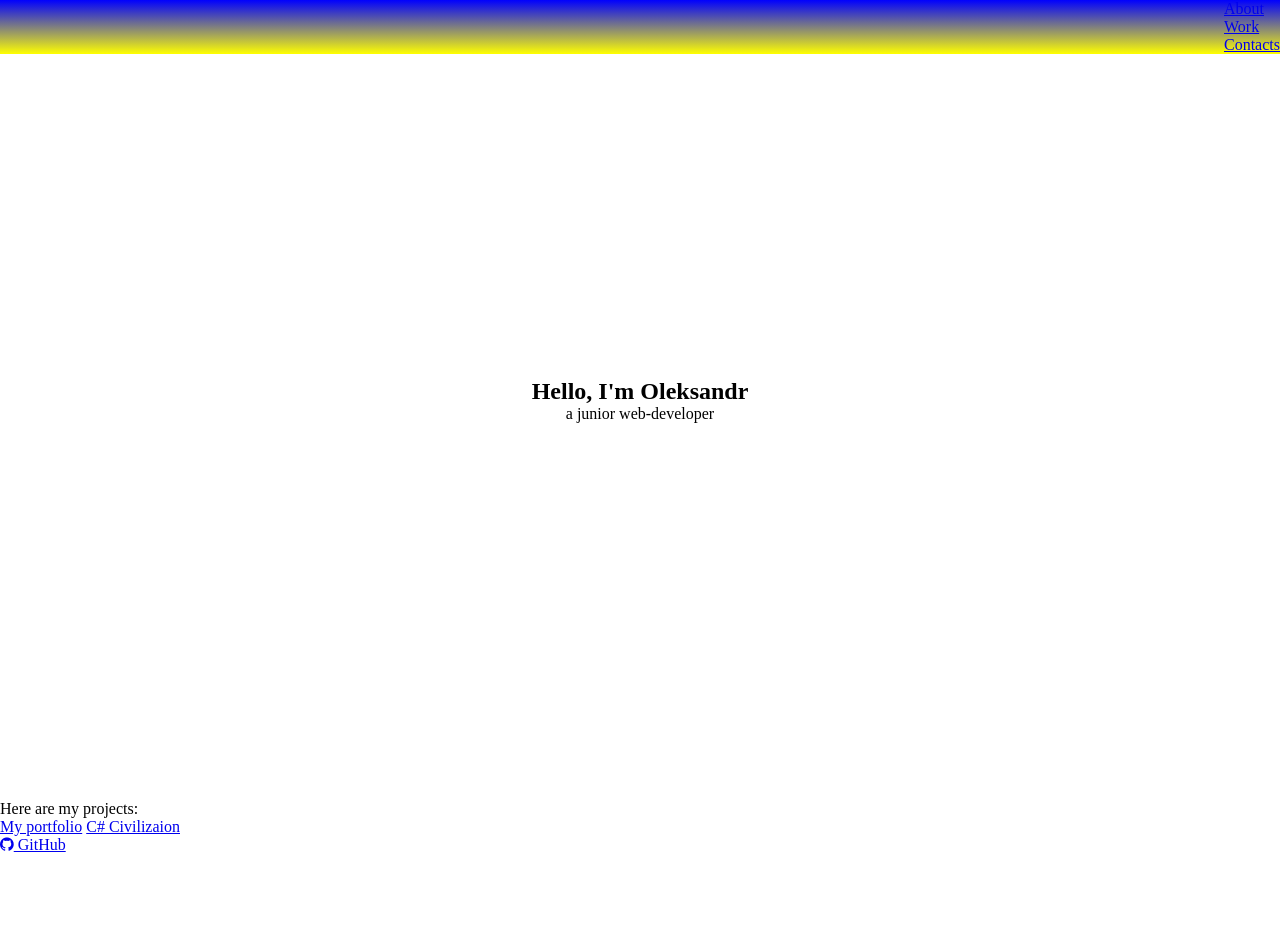
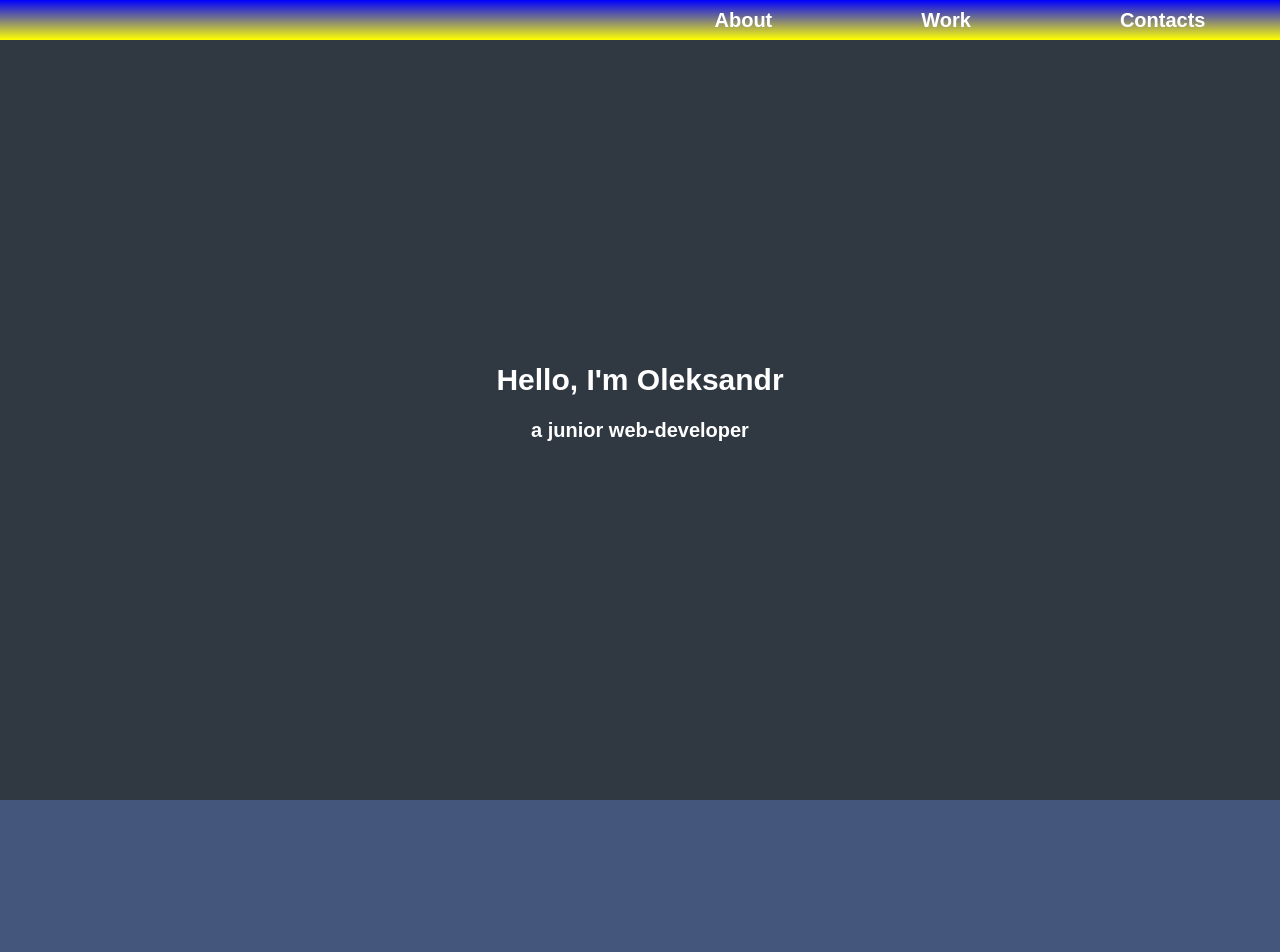
Before and after one commit to AlMihA/freecodecamp, a plain HTML site: page index.html in a window 1280 px wide. Shown: the top 952 px of the page. Before the commit the page ends 854 px from the top, so only its background shows below. Drawn offline with Linux system fonts and the light colour scheme.

Commit message:
Update styles.css

```diff
--- a/styles.css
+++ b/styles.css
@@ -1,22 +1,41 @@
+:root {
+  --fontcolor: white;
+}
 * {
   margin: 0;
   padding: 0;
 }
-*, ::before, ::after {
-  box-sizing: inherit;
+html {
+  box-sizing: border-box;
+  font-family: sans-serif;
+  font-size: 20px;
+  font-weight: 800;
+  line-height: 2;
+  color: var(--fontcolor);
+  scroll-behavior: smooth;
 }
 
-nav {
+#navbar {
   display: flex;
   justify-content: flex-end;
   position: fixed;
   top: 0;
+  left: 0;
   width: 100%;
   background: linear-gradient(blue, yellow);
+
 }
 
+a {
+  text-decoration: none;
+  color:var(--fontcolor);
+}
 ul {
+  display: flex;
   list-style: none;
+  flex-direction: row;
+  justify-content: space-around;
+  min-width: 50vW;
 }
 
 #welcome-section {
@@ -26,4 +45,32 @@ ul {
   align-items: center;
   width: 100%;
   height: 100vh;
+  background: #303841;
 }
+#projects {
+  display: flex;
+  flex-direction: column;
+  justify-content: center;
+  align-items: center;
+  width: 100%;
+  height: 100vh;
+  background: #45567d;
+}
+#projects p {
+  text-decoration: underline;
+  font-size: 2em;
+}
+#contacts {
+  display: flex;
+  flex-direction: column;
+  justify-content: center;
+  align-items: center;
+  width: 100%;
+  height: 100vh;
+  background: #303841;
+}
+
+@media only screen and (max-width: 550px) {
+  html {
+    font-size: 10px;
+  }
```
